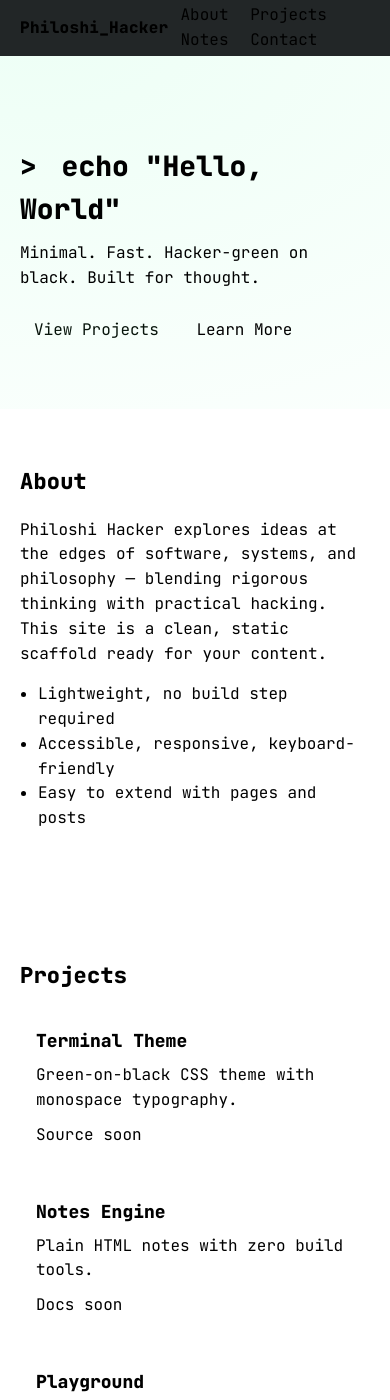
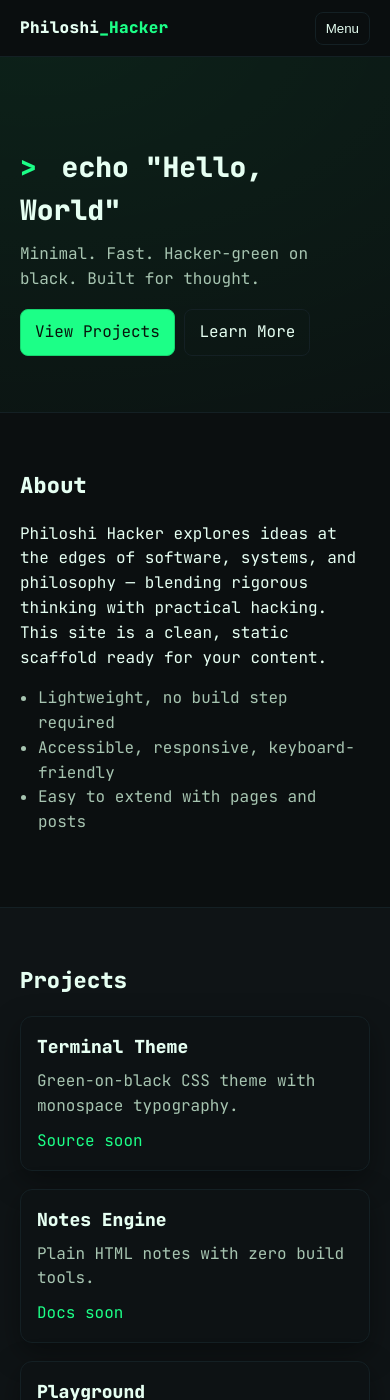
Before and after one commit to localan/localan.github.io, a Jekyll site: the page built from index.html, in a window 390 px wide and 1400 px high. Built offline with Jekyll 4.4.1, drawn with Linux system fonts in a browser that asks for light colours.

Commit message:
UX: fix CSS :root bug, unify homepage with Jekyll layout, add mobile nav + a11y, 404 page, and README

```diff
--- a/_layouts/base.html
+++ b/_layouts/base.html
@@ -14,7 +14,8 @@
     <header class="site-header">
       <div class="container">
         <a class="brand" href="/">Philoshi<span>_Hacker</span></a>
-        <nav class="nav">
+        <button class="nav-toggle" aria-expanded="false" aria-controls="site-nav" aria-label="Toggle navigation">Menu</button>
+        <nav id="site-nav" class="nav" role="navigation">
           <a href="/index.html#about">About</a>
           <a href="/index.html#projects">Projects</a>
           <a href="/notes/">Notes</a>
--- a/assets/styles.css
+++ b/assets/styles.css
@@ -1,6 +1,5 @@
 /* Philoshi Hacker — terminal-inspired, accessible, responsive */
-:
-root {
+:root {
   --bg: #0b0f10;
   --bg-alt: #0f1416;
   --fg: #e6fff2;
@@ -20,6 +19,12 @@ body {
   background: var(--bg);
   color: var(--fg);
   line-height: 1.55;
+}
+
+/* Focus visibility */
+:focus-visible {
+  outline: 2px solid var(--accent);
+  outline-offset: 2px;
 }
 
 .container {
@@ -45,12 +50,32 @@ body {
 }
 .brand { color: var(--fg); text-decoration: none; font-weight: 800; letter-spacing: 0.3px; }
 .brand span { color: var(--accent); }
+.nav {
+  display: flex;
+  align-items: center;
+}
 .nav a {
   color: var(--muted);
   margin-left: 18px;
   text-decoration: none;
 }
 .nav a:hover, .nav a:focus { color: var(--fg); }
+
+/* Mobile nav toggle */
+.nav-toggle {
+  display: none;
+  background: transparent;
+  color: var(--fg);
+  border: 1px solid var(--border);
+  padding: 8px 10px;
+  border-radius: 8px;
+}
+@media (max-width: 720px) {
+  .nav { display: none; position: absolute; right: 20px; top: 60px; background: var(--bg-alt); border: 1px solid var(--border); border-radius: 10px; padding: 10px; box-shadow: var(--shadow); }
+  .nav a { display: block; margin: 8px 6px; }
+  .nav.open { display: block; }
+  .nav-toggle { display: inline-block; }
+}
 
 /* Hero */
 .hero { padding: 88px 0 56px; border-bottom: 1px solid var(--border); background: radial-gradient(1000px 600px at 10% -10%, rgba(28, 255, 135, 0.08), transparent); }
@@ -112,3 +137,17 @@ body {
   .site-header .container { height: 56px; }
   .nav a { margin-left: 12px; }
 }
+
+/* Prose styles for notes */
+.note, .prose {
+  max-width: 72ch;
+}
+.note p, .prose p { margin: 0 0 1em; }
+.note h2, .prose h2 { margin: 1.4em 0 .4em; font-size: 20px; }
+.note h3, .prose h3 { margin: 1.2em 0 .3em; font-size: 18px; }
+.note code, .prose code { background: #0a1310; border: 1px solid var(--border); padding: .1em .35em; border-radius: 6px; }
+.note pre, .prose pre { background: #08110e; border: 1px solid var(--border); padding: 12px; border-radius: 10px; overflow: auto; }
+.note blockquote, .prose blockquote { border-left: 3px solid var(--accent); margin: 1em 0; padding: .5em 1em; color: var(--muted); background: rgba(28,255,135,.05); }
+.note table, .prose table { width: 100%; border-collapse: collapse; margin: 1em 0; }
+.note th, .note td, .prose th, .prose td { border: 1px solid var(--border); padding: 8px; }
+.note a, .prose a { color: var(--accent); }
--- a/index.html
+++ b/index.html
@@ -1,29 +1,8 @@
-<!doctype html>
-<html lang="en">
-  <head>
-    <meta charset="utf-8" />
-    <meta name="viewport" content="width=device-width, initial-scale=1" />
-    <title>Philoshi Hacker</title>
-    <meta name="description" content="Philoshi Hacker — a minimalist, hacker-green static site." />
-    <link rel="preconnect" href="https://fonts.googleapis.com" />
-    <link rel="preconnect" href="https://fonts.gstatic.com" crossorigin />
-    <link href="https://fonts.googleapis.com/css2?family=JetBrains+Mono:wght@400;600;800&display=swap" rel="stylesheet" />
-    <link rel="stylesheet" href="/assets/styles.css" />
-  </head>
-  <body>
-    <header class="site-header">
-      <div class="container">
-        <a class="brand" href="/">Philoshi<span>_Hacker</span></a>
-        <nav class="nav">
-          <a href="#about">About</a>
-          <a href="#projects">Projects</a>
-          <a href="#notes">Notes</a>
-          <a href="#contact">Contact</a>
-        </nav>
-      </div>
-    </header>
-
-    <main>
+---
+layout: base
+title: Philoshi Hacker
+description: Philoshi Hacker — a minimalist, hacker-green static site.
+---
 <section class="hero">
   <div class="container">
     <h1><span class="cursor">></span> echo "Hello, World"</h1>
@@ -97,19 +76,3 @@
     </ul>
   </div>
 </section>
-    </main>
-
-    <footer class="site-footer">
-      <div class="container">
-        <span>© <span id="year"></span> Philoshi Hacker</span>
-        <span class="sep">•</span>
-        <a href="#top">Back to top</a>
-      </div>
-    </footer>
-
-    <script>
-      // Update year
-      document.getElementById('year').textContent = new Date().getFullYear();
-    </script>
-  </body>
-  </html>
```
Also changed, not shown: other parts of _layouts/base.html (+10 -0 lines), 404.html (added, +12 -0 lines), README.md (added). Lines whose indentation alone changed are shown as unchanged.
